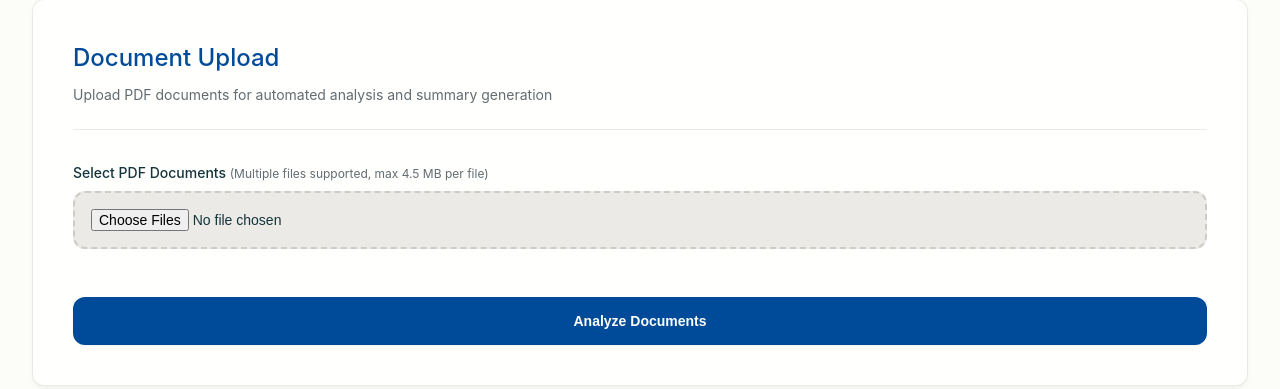
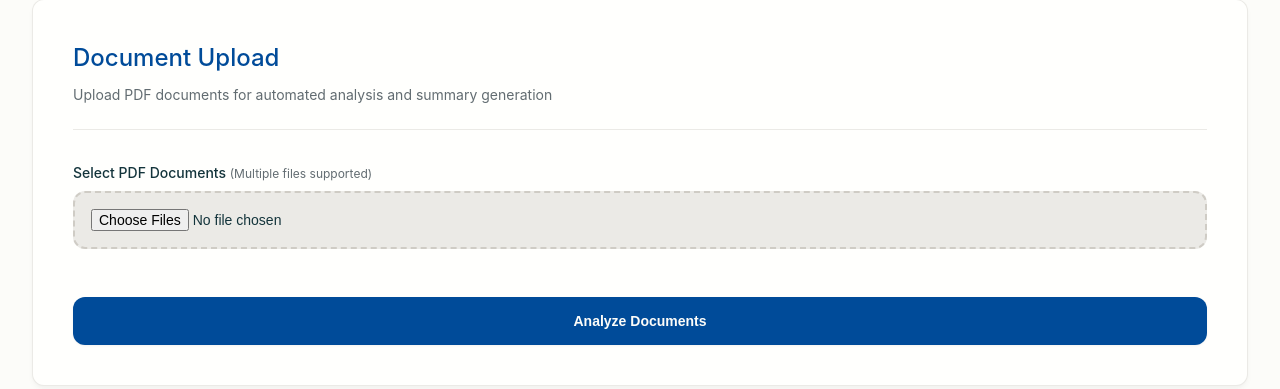
Before and after one commit to harshajxn/gecf-knowledge-insight, a Flask app: page / in a window 1280 px wide. Shown: the part 220-609 px from the top of the page. Run offline with Flask 3, Linux system fonts and the light colour scheme; some web fonts are replaced.

Commit message:
feat: configure for railway deployment

```diff
--- a/nixpacks.toml
+++ b/nixpacks.toml
@@ -1,8 +1,7 @@
 [phases.setup]
-# Installs system packages required by PyMuPDF
-# aptPacks is for Debian-based systems, which Railway uses
+# Installs the C compiler and SWIG, which are required to build PyMuPDF
 aptPacks = ["build-essential", "swig"]
 
 [phases.install]
-# Upgrade pip and build tools first for better compatibility
+# Best practice: upgrade pip first, then install requirements
 cmds = ["pip install --upgrade pip setuptools wheel", "pip install -r requirements.txt"]
--- a/templates/index.html
+++ b/templates/index.html
@@ -32,7 +32,7 @@
                         <div class="file-input-wrapper">
                             <label for="file-input" class="file-input-label">
                                 Select PDF Documents
-                                <span class="file-input-note">(Multiple files supported, max 4.5 MB per file)</span>
+                                <span class="file-input-note">(Multiple files supported)</span>
                             </label>
                             <input type="file" name="files" id="file-input" multiple required class="file-input" accept=".pdf">
                         </div>
```
